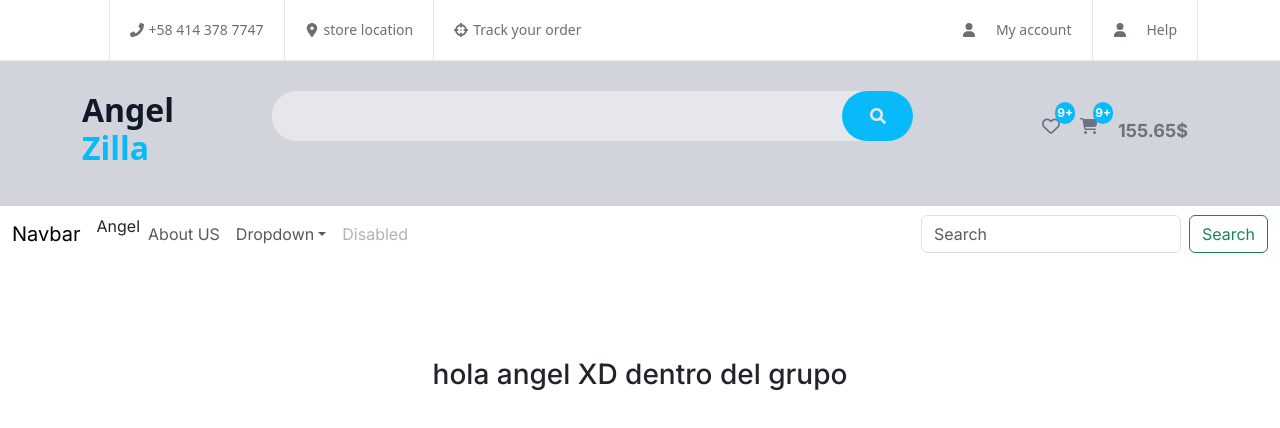
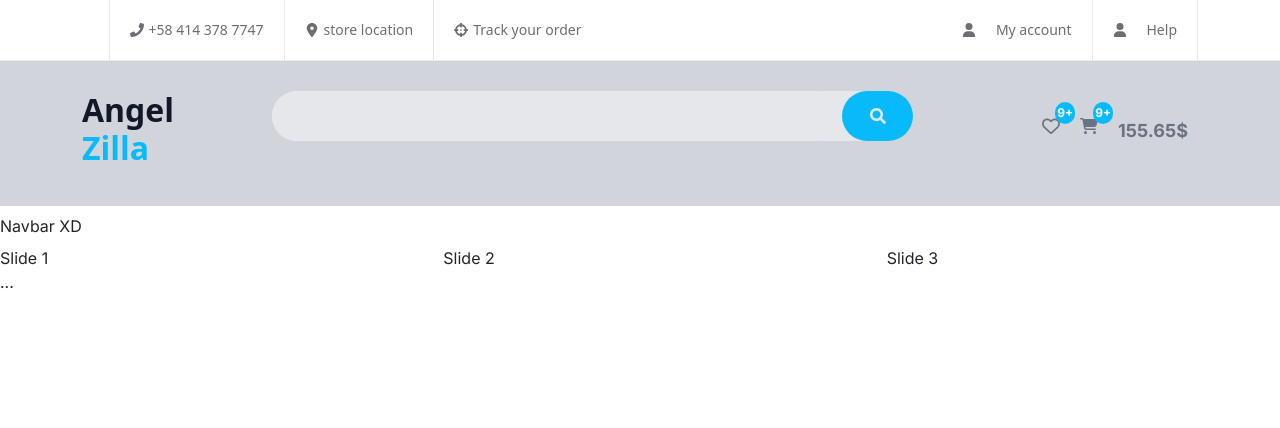
Before and after one commit to angeleesc/az-market-zilla-template, a Next.js app: page / in a window 1280 px wide. Shown: the top 428 px of the page. Built offline with nearby package versions, Linux system fonts and the light colour scheme.

Commit message:
configuracion de heroswiper

```diff
--- a/app/(marketplace)/page.jsx
+++ b/app/(marketplace)/page.jsx
@@ -1,4 +1,5 @@
 "use client"
+import HeroSwiper from "@/components/swipers/hero-swiper/HeroSwiper";
 import { useEffect } from "react";
 
 export default function Home() {
@@ -8,8 +9,8 @@ export default function Home() {
   }, []);
 
   return (
-    <main className="flex min-h-screen flex-col items-center justify-between p-24">
-      <h3>hola angel XD dentro del grupo</h3>
+    <main className="">
+      <HeroSwiper/>
     </main>
   );
 }
--- a/components/botton-bar/BottonNavBAr.jsx
+++ b/components/botton-bar/BottonNavBAr.jsx
@@ -1,4 +1,5 @@
 
+"use client"
 import Link from 'next/link';
 import React, { useEffect } from 'react'
 
@@ -11,83 +12,10 @@ export default function BottonNavBAr() {
     },[])
 
     return (
-        <div>
+
         <nav className="navbar navbar-expand-lg">
-          <div className="container-fluid">
-            <a className="navbar-brand" href="#">
-              Navbar
-            </a>
-            <button
-              className="navbar-toggler"
-              type="button"
-              data-bs-toggle="collapse"
-              data-bs-target="#navbarSupportedContent"
-              aria-controls="navbarSupportedContent"
-              aria-expanded="false"
-              aria-label="Toggle navigation"
-            >
-              <span className="navbar-toggler-icon"></span>
-            </button>
-            <div className="navbar-collapse" >
-              <ul className="navbar-nav me-auto mb-2 mb-lg-0">
-                <li className="nav-item">
-               Angel
-                </li>
-                <li className="nav-item">
-                  <Link className="nav-link" href={"/about"}>
-                    About US
-                  </Link>
-                </li>
-                <li className="nav-item dropdown">
-                  <Link
-                    className="nav-link dropdown-toggle"
-                    href={"/#"}
-                    role="button"
-                    data-bs-toggle="dropdown"
-                    aria-expanded="false"
-                  >
-                    Dropdown
-                  </Link>
-                  <ul className="dropdown-menu">
-                    <li>
-                      <Link className="dropdown-item" href={"/link1"}>
-                        Action
-                      </Link>
-                    </li>
-                    <li>
-                      <Link className="dropdown-item" href={"/link2"}>
-                        Another action
-                      </Link>
-                    </li>
-                    <li>
-                      <hr className="dropdown-divider" />
-                    </li>
-                    <li>
-                      <Link className="dropdown-item" href={"/link3"}>
-                        Something else here
-                      </Link>
-                    </li>
-                  </ul>
-                </li>
+     Navbar XD
+        </nav>
 
-                <li className="nav-item">
-                  <a className="nav-link disabled">Disabled</a>
-                </li>
-              </ul>
-              <form className="d-flex" role="search">
-                <input
-                  className="form-control me-2"
-                  type="search"
-                  placeholder="Search"
-                  aria-label="Search"
-                />
-                <button className="btn btn-outline-success" type="submit">
-                  Search
-                </button>
-              </form>
-            </div>
-          </div>
-        </nav>
-      </div>
     )
 }
--- /dev/null
+++ b/components/swipers/hero-swiper/HeroSwiper.jsx
@@ -0,0 +1,21 @@
+"use client"
+import React from 'react'
+import { Swiper, SwiperSlide } from 'swiper/react';
+import 'swiper/css';
+
+export default function HeroSwiper() {
+  return (
+    <Swiper
+      spaceBetween={50}
+      slidesPerView={3}
+      onSlideChange={() => console.log('slide change')}
+      onSwiper={(swiper) => console.log(swiper)}
+    >
+      <SwiperSlide>Slide 1</SwiperSlide>
+      <SwiperSlide>Slide 2</SwiperSlide>
+      <SwiperSlide>Slide 3</SwiperSlide>
+      <SwiperSlide>Slide 4</SwiperSlide>
+      ...
+    </Swiper>
+  )
+}
--- a/package.json
+++ b/package.json
@@ -14,7 +14,8 @@
     "react": "^18",
     "react-bootstrap": "^2.10.0",
     "react-dom": "^18",
-    "react-icons": "^5.0.1"
+    "react-icons": "^5.0.1",
+    "swiper": "^11.0.6"
   },
   "devDependencies": {
     "autoprefixer": "^10.0.1",
```
Also changed, not shown: 1 other file (tests, documents, lock files or other folders).
